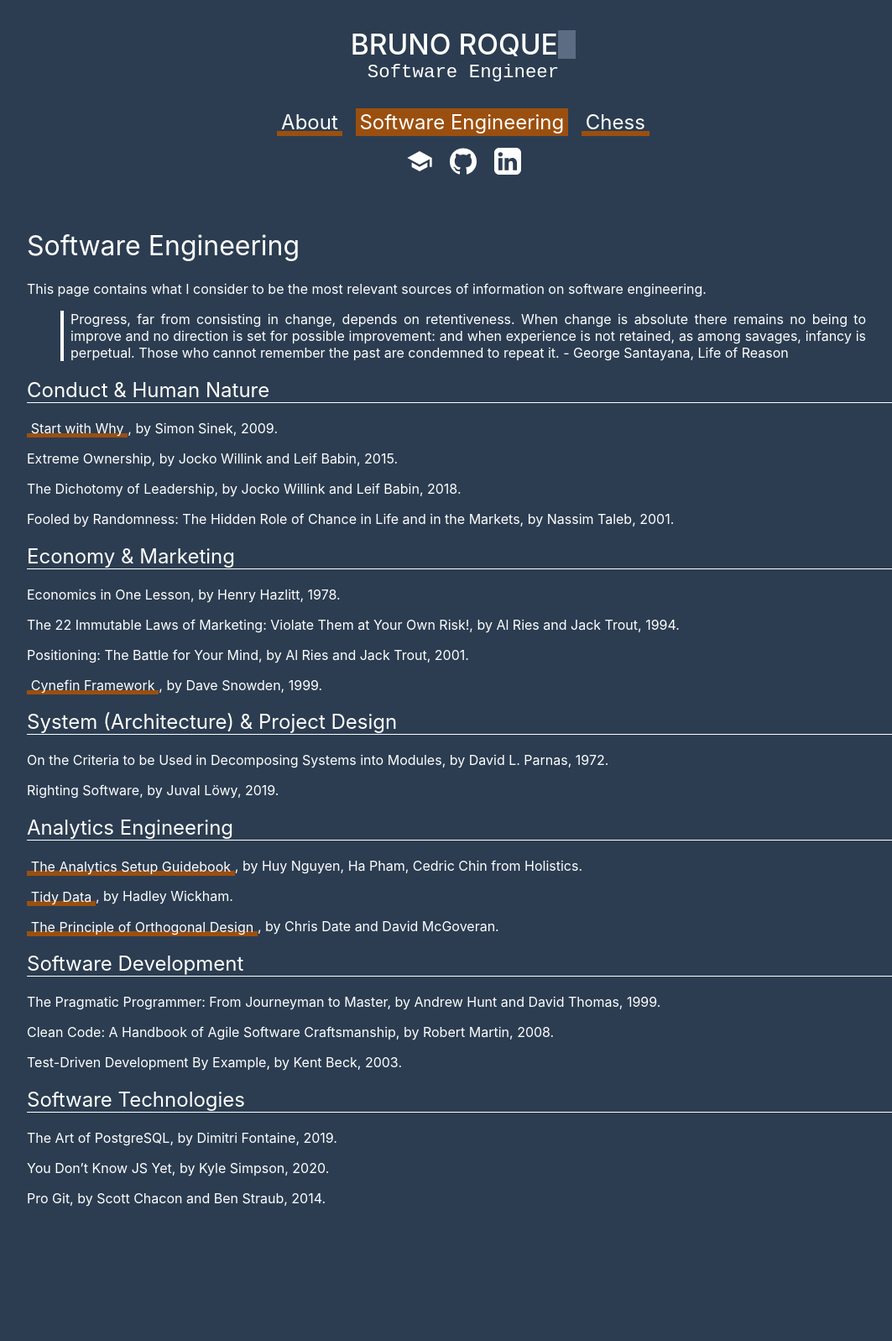
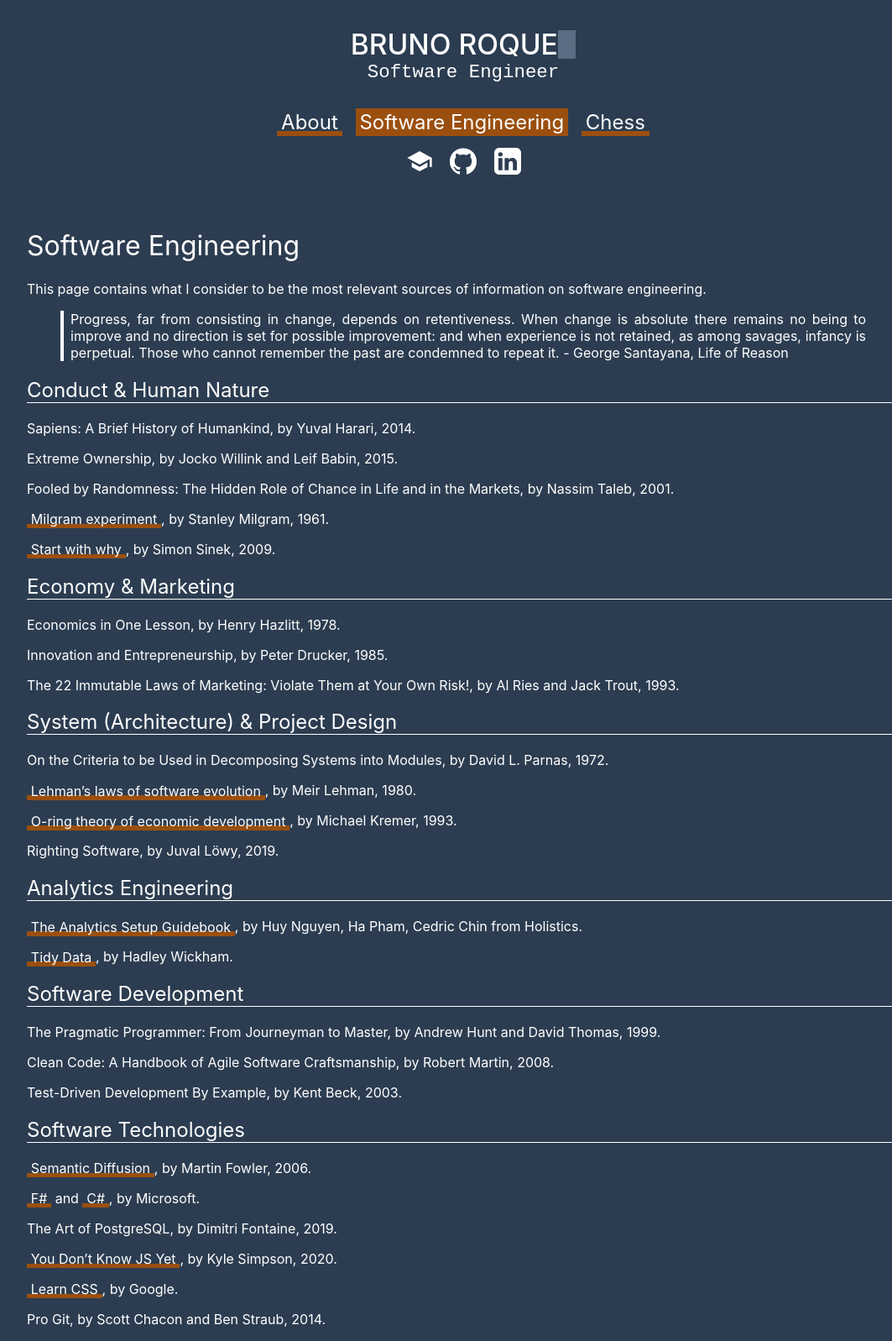
Before and after one commit to brunoroque06/brunoroque06.github.io, a Jekyll site: the page built from _pages/software-engineering.md, in a window 1280 px wide. Shown: the whole page at 84% size, without its empty margins (88-1151 px from the left). Built offline with Jekyll 4.4.1, drawn with Linux system fonts in a browser that asks for light colours; our own code applies the rules of GitHub Pages for plain Markdown files; before the commit the page ends 1453 px from its top, so only the background shows below that.

Commit message:
Update software engineering references

```diff
--- a/_pages/software-engineering.md
+++ b/_pages/software-engineering.md
@@ -11,27 +11,31 @@
 
 ## Conduct & Human Nature
 
-[Start with Why](https://www.youtube.com/watch?v=u4ZoJKF_VuA), by Simon Sinek, 2009.
+Sapiens: A Brief History of Humankind, by Yuval Harari, 2014.
 
 Extreme Ownership, by Jocko Willink and Leif Babin, 2015.
 
-The Dichotomy of Leadership, by Jocko Willink and Leif Babin, 2018.
+Fooled by Randomness: The Hidden Role of Chance in Life and in the Markets, by Nassim Taleb, 2001.
 
-Fooled by Randomness: The Hidden Role of Chance in Life and in the Markets, by Nassim Taleb, 2001.
+[Milgram experiment](https://en.wikipedia.org/wiki/Milgram_experiment), by Stanley Milgram, 1961.
+
+[Start with why](https://www.youtube.com/watch?v=u4ZoJKF_VuA), by Simon Sinek, 2009.
 
 ## Economy & Marketing
 
 Economics in One Lesson, by Henry Hazlitt, 1978.
 
-The 22 Immutable Laws of Marketing: Violate Them at Your Own Risk!, by Al Ries and Jack Trout, 1994.
+Innovation and Entrepreneurship, by Peter Drucker, 1985.
 
-Positioning: The Battle for Your Mind, by Al Ries and Jack Trout, 2001.
-
-[Cynefin Framework](https://en.wikipedia.org/wiki/Cynefin_framework), by Dave Snowden, 1999.
+The 22 Immutable Laws of Marketing: Violate Them at Your Own Risk!, by Al Ries and Jack Trout, 1993.
 
 ## System (Architecture) & Project Design
 
 On the Criteria to be Used in Decomposing Systems into Modules, by David L. Parnas, 1972.
+
+[Lehman's laws of software evolution](https://en.wikipedia.org/wiki/Lehman%27s_laws_of_software_evolution), by Meir Lehman, 1980.
+
+[O-ring theory of economic development](https://en.wikipedia.org/wiki/O-ring_theory_of_economic_development), by Michael Kremer, 1993.
 
 Righting Software, by Juval Löwy, 2019.
 
@@ -40,8 +44,6 @@
 [The Analytics Setup Guidebook](https://www.holistics.io/books/setup-analytics/start-here-introduction), by Huy Nguyen, Ha Pham, Cedric Chin from Holistics.
 
 [Tidy Data](https://vita.had.co.nz/papers/tidy-data.pdf), by Hadley Wickham.
-
-[The Principle of Orthogonal Design](https://web.archive.org/web/20100224075429/http://www.dbdebunk.com/page/page/622331.htm), by Chris Date and David McGoveran.
 
 ## Software Development
 
@@ -53,8 +55,14 @@
 
 ## Software Technologies
 
+[Semantic Diffusion](https://martinfowler.com/bliki/SemanticDiffusion.html), by Martin Fowler, 2006.
+
+[F#](https://docs.microsoft.com/en-us/dotnet/fsharp) and [C#](https://docs.microsoft.com/en-us/dotnet/csharp), by Microsoft.
+
 The Art of PostgreSQL, by Dimitri Fontaine, 2019.
 
-You Don't Know JS Yet, by Kyle Simpson, 2020.
+[You Don't Know JS Yet](https://github.com/getify/You-Dont-Know-JS), by Kyle Simpson, 2020.
+
+[Learn CSS](https://web.dev/learn/css), by Google.
 
 Pro Git, by Scott Chacon and Ben Straub, 2014.
```
